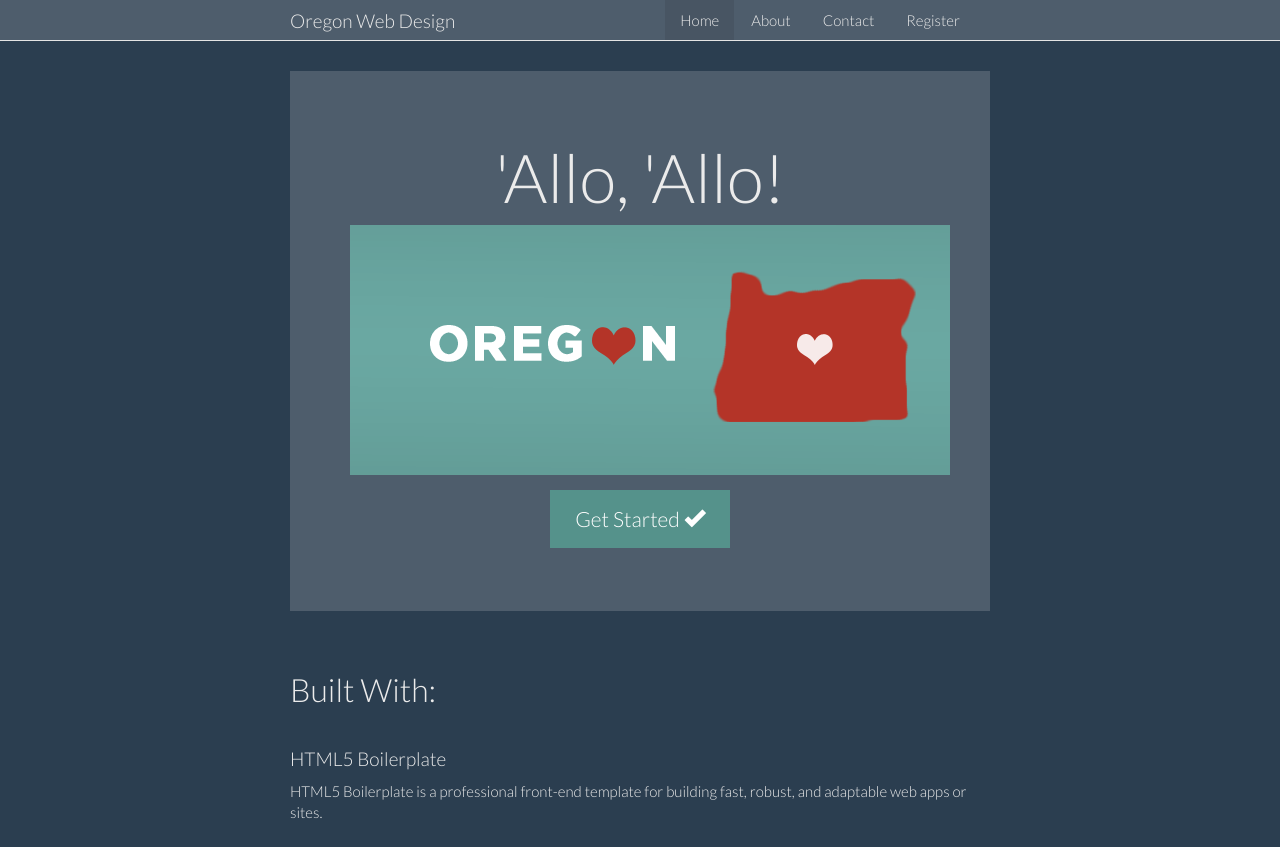
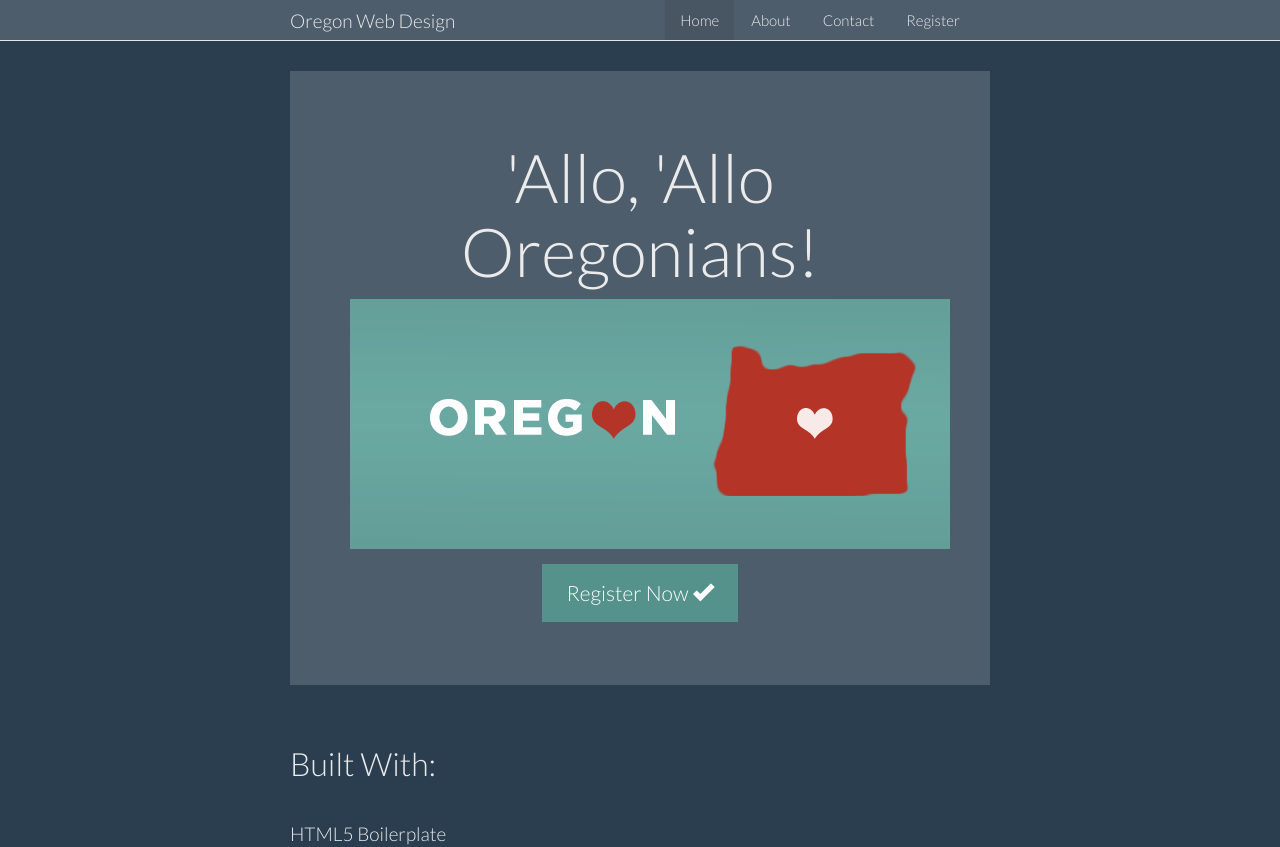
Before and after one commit to Stampfli/oregon-web-design-app, a website: page app/index.html in a window 1280 px wide. Shown: the top 847 px of the page. Drawn offline with nearby package versions, Linux system fonts and the light colour scheme; some packages are replaced by stand-ins of ours; files that its build step writes are made by us from their sources.

Commit message:
minor change on main.html (language).

```diff
--- a/app/views/main.html
+++ b/app/views/main.html
@@ -1,9 +1,9 @@
 <div class="jumbotron">
-  <h1>'Allo, 'Allo!</h1>
+  <h1>'Allo, 'Allo Oregonians!</h1>
   <p class="lead">
     <img src="images/orBadge.png" alt="Love Oregon"><br>
   </p>
-  <p><a class="btn btn-lg btn-success" ng-href="#/">Get Started <span class="glyphicon glyphicon-ok"></span></a></p>
+  <p><a class="btn btn-lg btn-success" ng-href="#/">Register Now <span class="glyphicon glyphicon-ok"></span></a></p>
 </div>
 
 <div class="row marketing">
```
